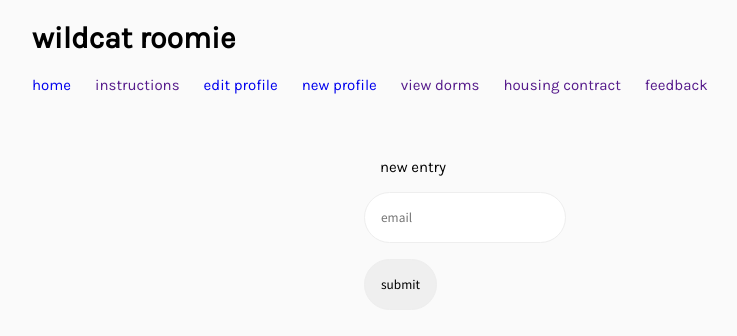
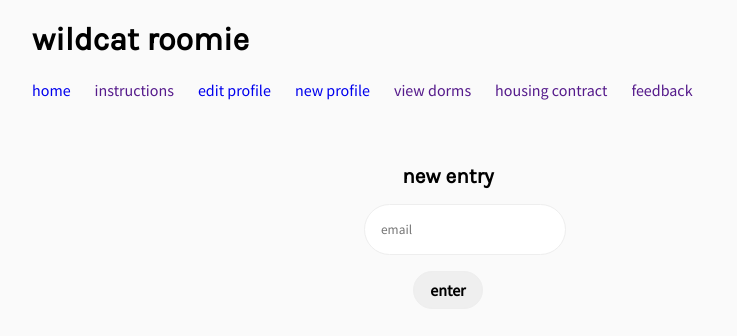
Before and after one commit to rachellin/wildcat-roomie, a React (Create React App) app in the folder client/: page /entry in a window 1280 px wide. Shown: the top 336 px of the page, without its empty margins (192-929 px from the left). Built offline with nearby package versions, Linux system fonts and the light colour scheme.

Commit message:
edit form UI

```diff
--- a/client/src/FilterContainer.js
+++ b/client/src/FilterContainer.js
@@ -78,6 +78,7 @@ export class FilterContainer extends React.Component {
                 display: 'flex',
                 flexWrap: 'wrap',
                 justifyContent: 'center',
+                fontFamily: "'Karla', sans-serif"
             }}>
                 {this.renderDropdowns()}
             </div>
--- a/client/src/css/App.css
+++ b/client/src/css/App.css
@@ -1,7 +1,7 @@
 body {
   background: #fafafa;
-  font-size: 15px;
-  font-family: 'Karla', sans-serif;
+  font-size: 16px;
+  font-family: 'Source Sans Pro', sans-serif;
   -webkit-font-smoothing: antialiased;
   -moz-osx-font-smoothing: grayscale;
 }
@@ -17,12 +17,12 @@ a {
 
 /*-- scrollbar --*/
 ::-webkit-scrollbar-thumb:vertical {
-  background-color: #eee; /*slider color*/
+  background-color: plum; /*slider color*/
   height: 50px;
 }
 ::-webkit-scrollbar {
   height: 0px;
-  width: 2px;
+  width: 4px;
   background-color: #fafafa; /*scrollbar bg color*/
 }
 
@@ -37,6 +37,10 @@ button:hover {
   cursor: pointer;
 }
 
+button, h1, h2 {
+  font-family: "Karla", sans-serif;
+}
+
 /* form */
 input {
   display: block;
@@ -46,6 +50,21 @@ input {
   padding: 1rem;
   border-radius: 2rem;
   font-family: 'Source Sans Pro', sans-serif;
+}
+
+input[type=submit] {
+  font-weight: 600;
+  font-size: 1rem;
+  padding: 0.5rem 1rem;
+  margin: 1rem 0 0 0;
+}
+
+input[type="text"]:focus, input[type="name"]:focus, input[type="email"]:focus, textarea:focus {
+  box-shadow: 0 0 0 4px rgba(21, 156, 228, 0.4); /* change color TODO */
+}
+
+input[type=submit]:hover {
+  cursor: pointer;
 }
 
 label {
@@ -59,7 +78,7 @@ label {
 }
 
 textarea {
-  border: none;
+  border: 1px solid #eee;
   outline: none;
   font-size: 15px;
   font-family: 'Source Sans Pro', sans-serif;
--- a/client/src/entry/BioEntry.js
+++ b/client/src/entry/BioEntry.js
@@ -21,12 +21,15 @@ export class BioEntry extends React.Component {
     render() {
         return (
             <div class="bio">
+                <label for="about"><b>about you</b></label>
                 <textarea
+                    style={{marginBottom: "3rem"}}
                     name="about"
                     placeholder="write about yourself..."
                     onChange={e => this.updateData("bio", e.target.value)}
                     value={this.props.about.bio}
                     required/>
+                <label for="looking-for"><b>what you're looking for in a roommate</b></label>
                 <textarea
                     name="looking-for"
                     placeholder="what are you looking for in a roommate?"
--- a/client/src/entry/Entry.js
+++ b/client/src/entry/Entry.js
@@ -5,18 +5,6 @@ import { EmailEntry, EntryForm, EntryContainer } from '../style/Style';
 import { FilterEntry } from './FilterEntry';
 import { BioEntry } from './BioEntry';
 import { BasicsEntry } from './BasicsEntry';
-
-/*
-click on entry button
-open this component
-enter info
-submit
-call api to insert data into database if user not present
-but user account????
-
-click save --> save to db
-post --> post to app
-*/
 
 export default class Entry extends React.Component {
     constructor(props) {
@@ -48,15 +36,6 @@ export default class Entry extends React.Component {
       } else {
         this.getData();
       }
-
-
-      // EDITING ENTRIES
-      // const dbemail = "rachlin232@gmail.com";
-      // if (this.state.email == dbemail) {
-      //   this.setState({ emailChecked: true });
-      // } else {
-      //   this.setState({ emailMsg: "This email does not exist. Please try again." });
-      // }
     }
 
     addUser(data) {
@@ -271,18 +250,6 @@ export default class Entry extends React.Component {
 
     render() {
 
-      /*
-      first name, last name, pronouns
-      school, major, personality, location
-      contact info
-
-      filters
-      roommate tagline/prompt TODO ??
-
-      about me
-      looking for
-      */
-
       if (!this.state.emailChecked) {
         return (
           <EmailEntry>
@@ -291,7 +258,7 @@ export default class Entry extends React.Component {
               <input
                 type="email" name="email" value={this.state.email}
                 onChange={this.handleChange} placeholder="email" required/>
-              <input type="submit" value="submit"/>
+              <input type="submit" value="enter" style={{margin: "auto"}}/>
               {this.state.emailMsg}
             </form>
           </EmailEntry>
--- a/client/src/style/Style.js
+++ b/client/src/style/Style.js
@@ -6,21 +6,30 @@ import styled from 'styled-components';
 export const EmailEntry = styled.div`
     margin: auto;
     width: 200px;
+    text-align: center;
+
+    label {
+        font-weight: 600;
+        font-size: 1.3rem;
+        font-family: 'Karla', sans-serif;
+    }
 `
 
 export const EntryContainer = styled.div`
-
+    //border: 1px solid lightblue;
     .nav {
         position: fixed;
-        margin: 2rem;
+        top: 50%;
+        left: 8rem;
+        transform: translateY(-50%);
+        border-radius: 2rem;
 
         button {
             display: block;
             font-size: 1.5rem;
-            border-radius: 2rem;
             padding: 1.5rem;
             margin: 1rem;
-            background: lightpink;
+            background: transparent;
         }
     }
 `
@@ -30,6 +39,9 @@ export const EntryForm = styled.form`
     width: 50vw;
     margin: auto;
     padding: 2rem;
+    box-shadow: 1px 1px 30px 3px #eaeaea;
+    background: #fff;
+    border-radius: 2rem;
 
     .section {
         width: 100%;
@@ -52,8 +64,6 @@ export const EntryForm = styled.form`
         width: 100%;
         margin: 1rem;
         height: 200px;
-        max-height: 200px;
-        overflow-y: scroll;
         resize: none;
         white-space: pre-wrap;
     }
```
